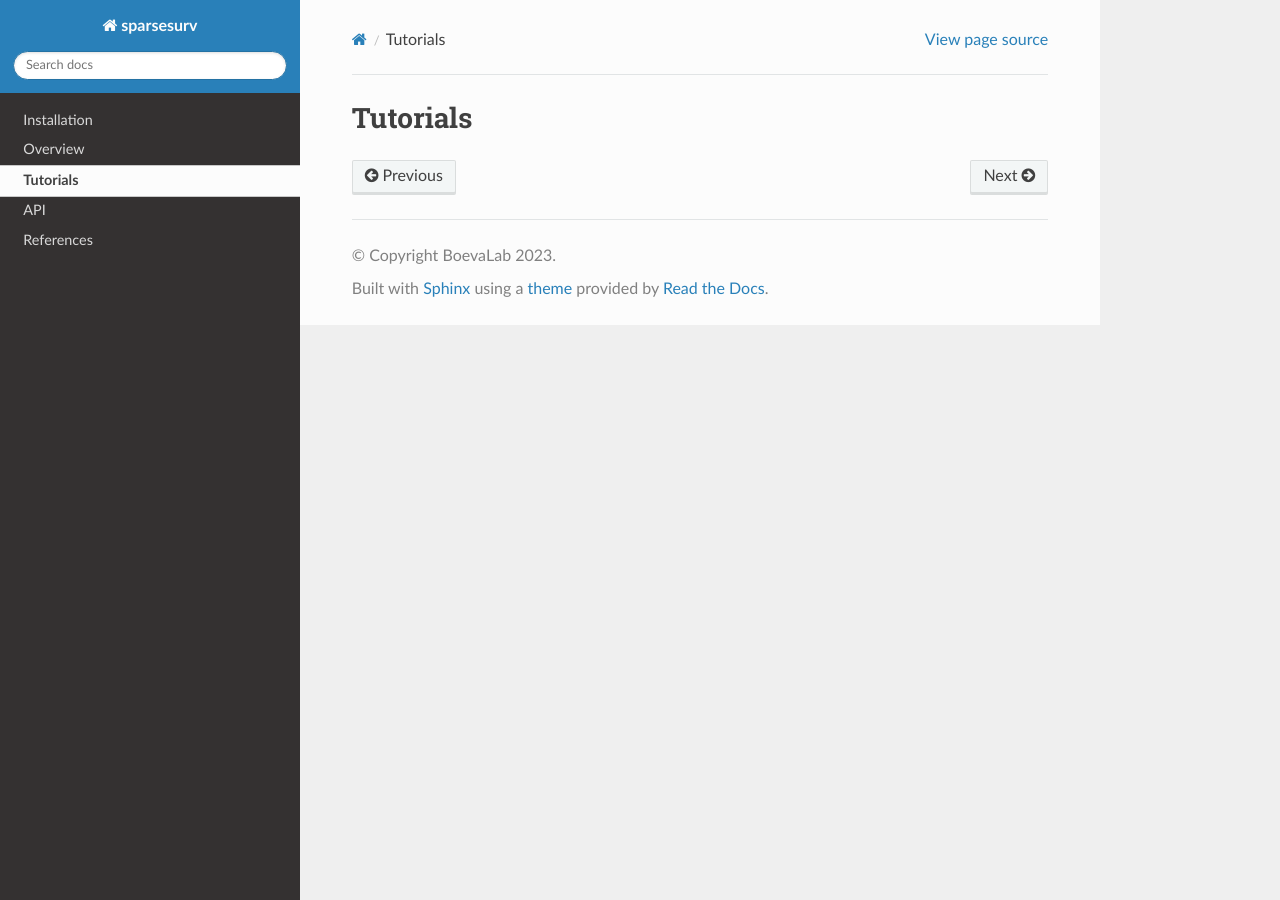
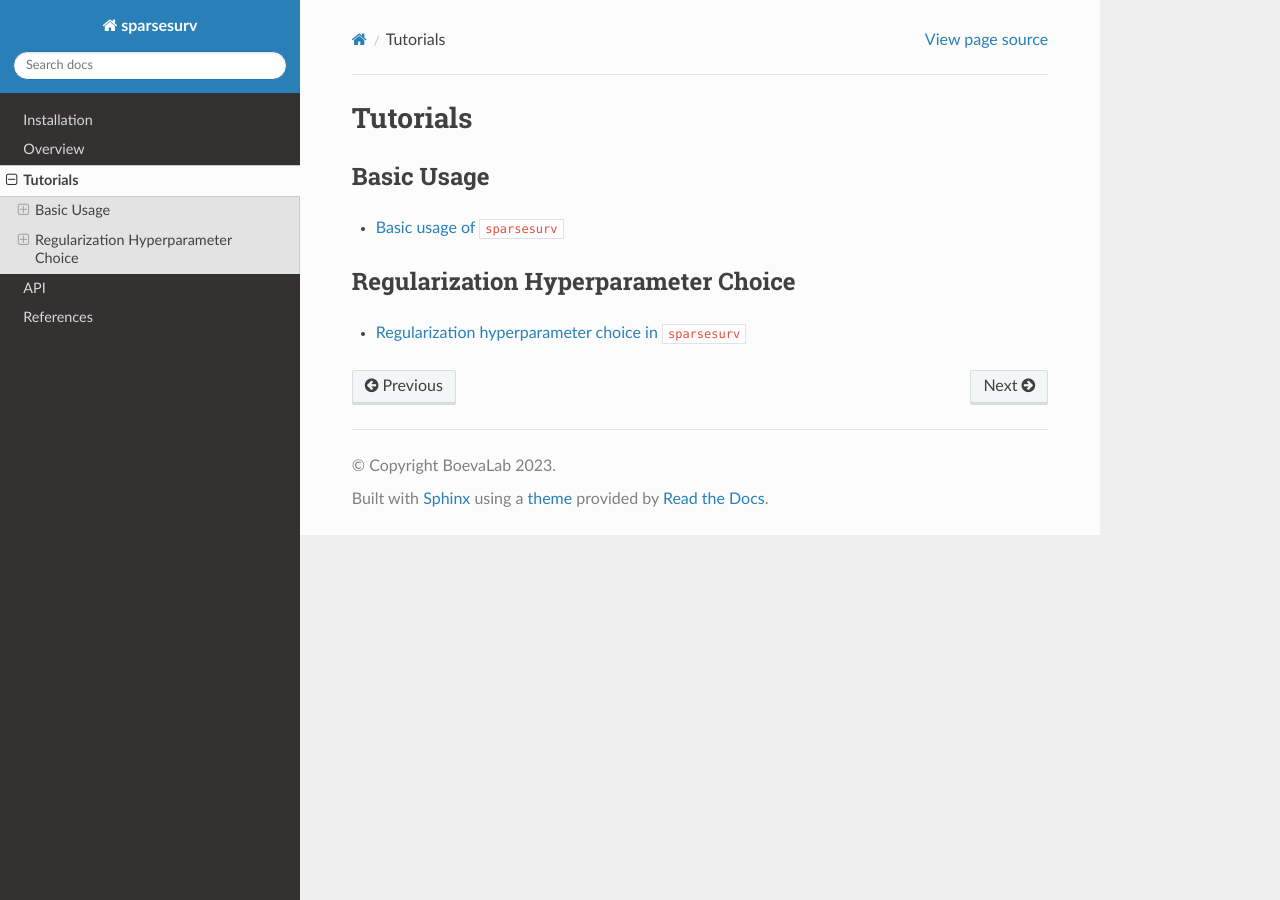
Before and after one commit to BoevaLab/sparsesurv, a Sphinx documentation site: the page built from docs/tutorials.rst, in a window 1280 px wide. Built offline with Sphinx 7.4.7 and the Read the Docs theme 2.0.0, drawn with Linux system fonts in a browser that asks for light colours.

Commit message:
feat: added notebooks

```diff
--- a/docs/tutorials.rst
+++ b/docs/tutorials.rst
@@ -1,4 +1,18 @@
 Tutorials
----------
+========
+.. _basic-usage-label:
+Basic Usage
+-----------
+
 .. toctree::
     :maxdepth: 1
+
+    notebooks/02_basic_usage
+
+Regularization Hyperparameter Choice
+------------------------------------
+
+.. toctree::
+    :maxdepth: 1
+
+    notebooks/03_regularization_hyperparameter
```
